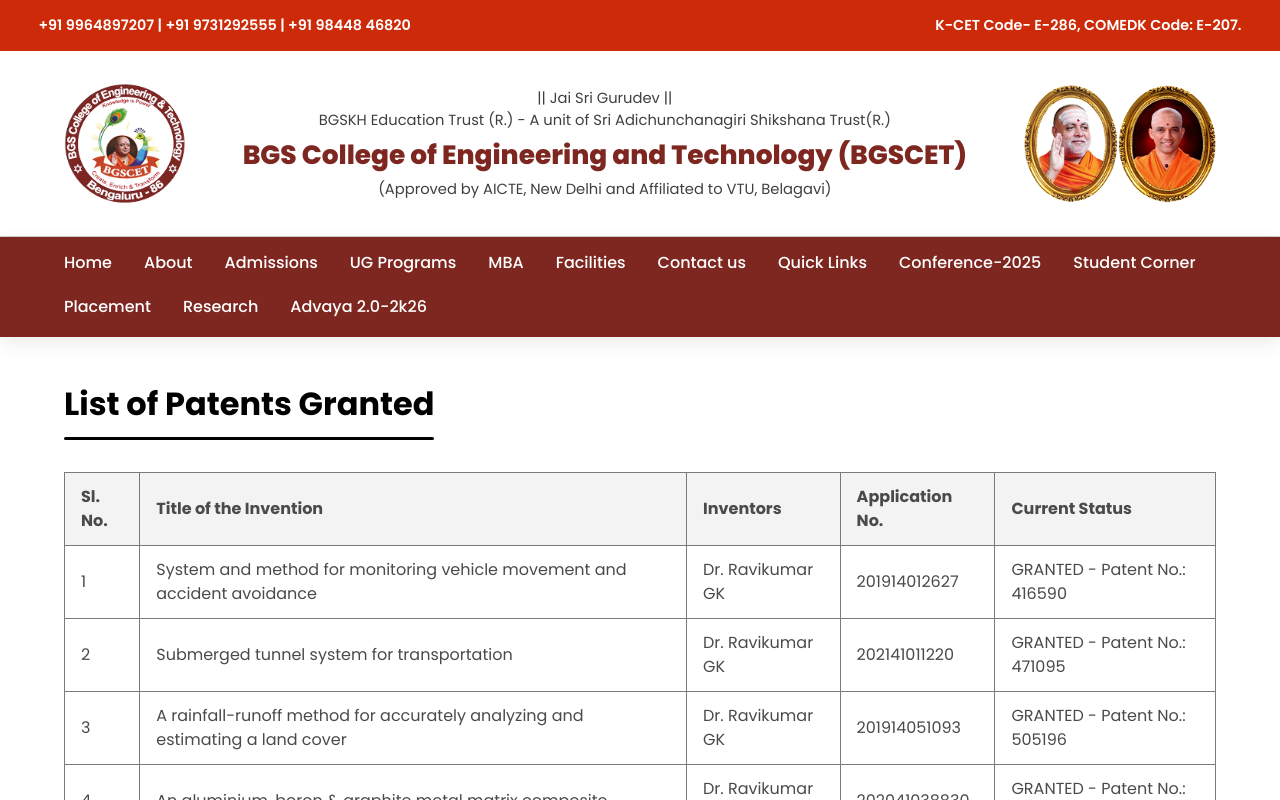
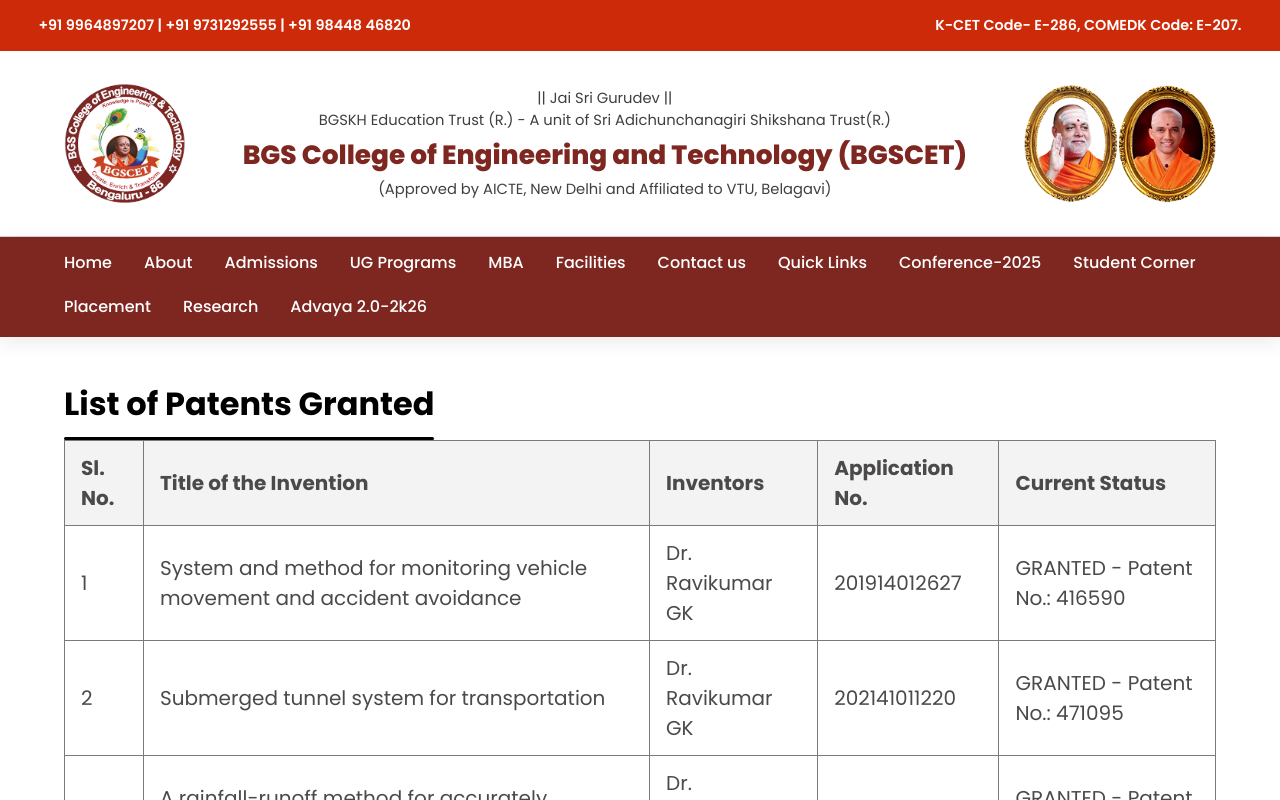
Before and after one commit to naveen-manthri/bgscet, a React (Vite) app: page /research/patents in a window 1280 px wide. Shown: the top 800 px of the page. Built offline with nearby package versions, Linux system fonts and the light colour scheme.

Commit message:
removed margin-top

```diff
--- a/src/components/common/Table/Table.css
+++ b/src/components/common/Table/Table.css
@@ -3,7 +3,7 @@
  --table-border-color:#7a7a7a;
   display: flex;
   flex-direction: column;
-  gap: 2rem;
+  gap: 0;
 }
 
 .table-section__wrapper {
@@ -22,7 +22,7 @@
 .table-section__table td {
   padding: 0.75rem 1rem;
   border: 0.063rem solid var(--table-border-color);
-  font-size: 1rem;
+  font-size: 1.25rem;
   line-height: 1.5;
   text-align: left;
   vertical-align: middle;
@@ -47,7 +47,7 @@
 
 @media (max-width: 62rem) {
   .table-section {
-    gap: 1.5rem;
+    gap: 0;
   }
 
   .table-section__table {
```
